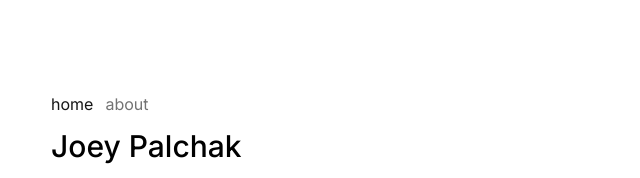
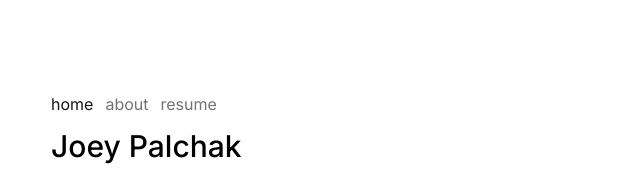
Before and after one commit to jfpalchak/palchak.io, a Next.js app: page / in a window 1280 px wide. Shown: the top 178 px of the page, without its empty margins (313-953 px from the left). Built offline with nearby package versions, Linux system fonts and the light colour scheme.

Commit message:
update navigation + add resume as pdf

```diff
--- a/src/components/Navigation.tsx
+++ b/src/components/Navigation.tsx
@@ -1,15 +1,43 @@
 'use client';
 
+import { type PropsWithChildren } from 'react';
 import { usePathname } from 'next/navigation';
 import Link from 'next/link';
 import clsx from 'clsx';
 
+import ExternalLink from '@/components/ExternalLink';
+
 const ROUTES = [
-  { label: 'home', path: '/' },
-  { label: 'about', path: '/about' },
-  // { label: 'blog', path: '/blog' },
-  // { label: 'resume', path: '/resume' },
+  { label: 'home', path: '/', type: 'internal' },
+  { label: 'about', path: '/about', type: 'internal' },
+  { label: 'resume', path: '/cv/2024.pdf', type: 'external' },
+  // { label: 'blog', path: '/blog', type: 'internal' },
 ];
+
+interface Props {
+  type: string;
+  href: string;
+  className: string;
+}
+
+function NavItem({ type, children, ...props }: PropsWithChildren<Props>) {
+  if (type === 'internal') {
+    return (
+      <Link {...props}>
+        {children}
+      </Link>
+    );
+  } else {
+    return (
+      <ExternalLink
+        target="_blank"
+        {...props}
+      >
+        {children}
+      </ExternalLink>
+    );
+  }
+}
 
 export default function Navigation() {
   const pathname = usePathname();
@@ -17,9 +45,10 @@ export default function Navigation() {
   return (
     <nav>
       <ul className="flex gap-3 p-3 group text-neutral-500 dark:text-neutral-400">
-        {ROUTES.map(({ label, path }) => (
+        {ROUTES.map(({ label, path, type }) => (
           <li key={path}>
-            <Link
+            <NavItem
+              type={type}
               href={path}
               className={clsx(
                 'group-hover:transition-all hover:text-neutral-900 dark:hover:text-neutral-100',
@@ -29,7 +58,7 @@ export default function Navigation() {
               )}
             >
               {label}
-            </Link>
+            </NavItem>
           </li>
         ))}
       </ul>
```
